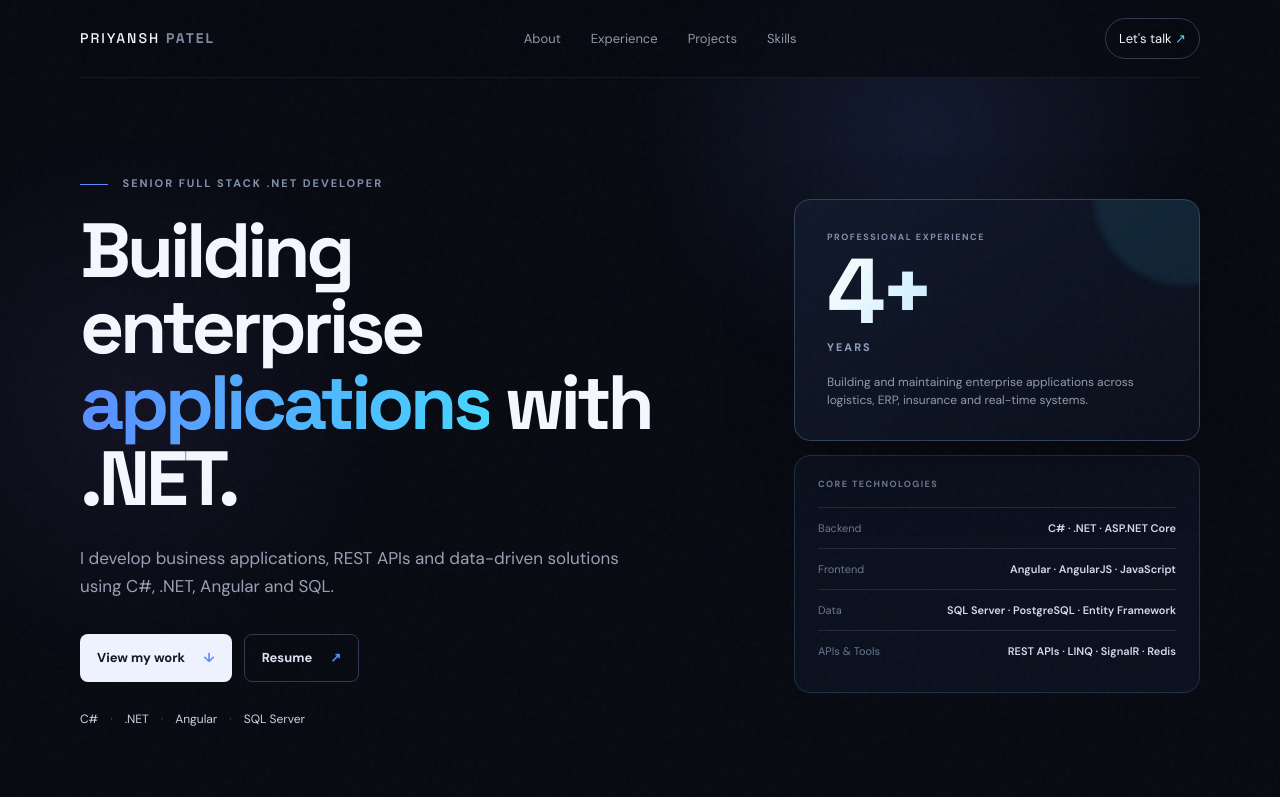
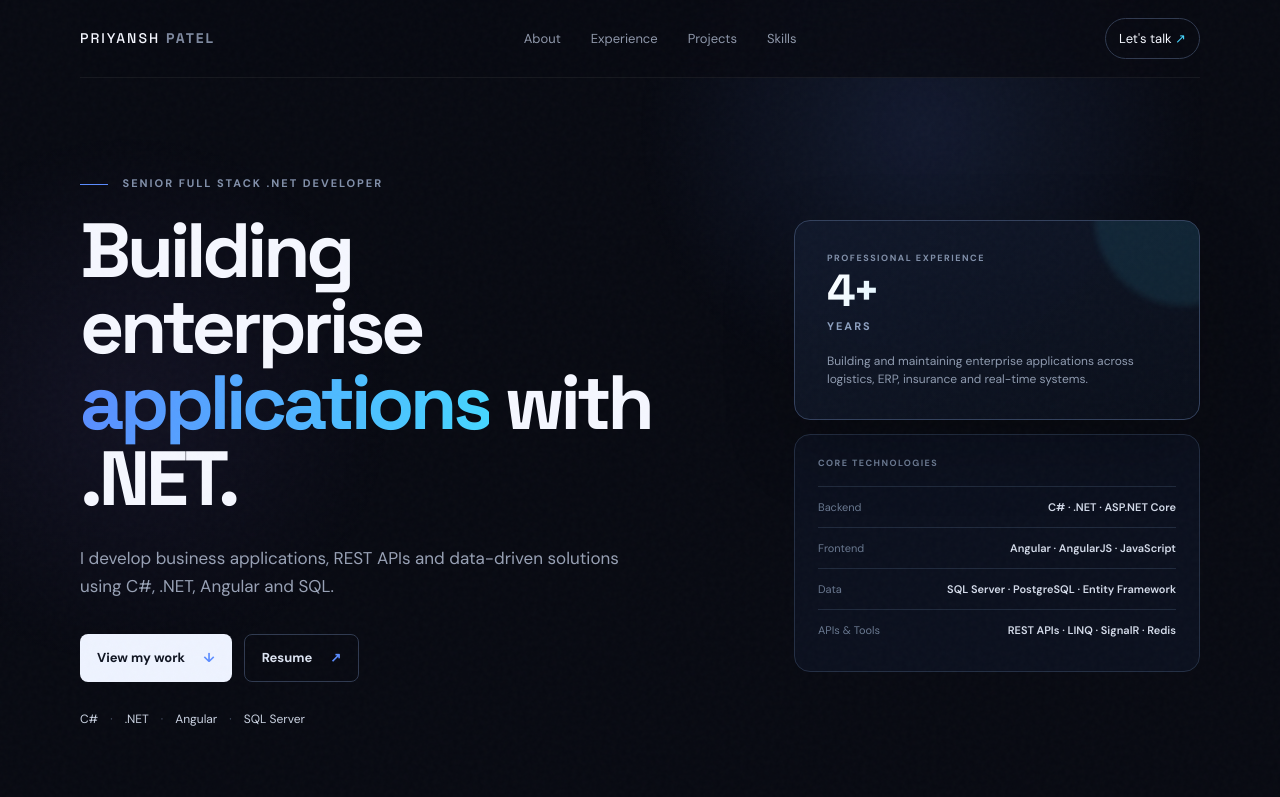
Before and after one commit to priyanshkp30/portfolio, a plain HTML site: page index.html in a window 1280 px wide. Shown: the top 797 px of the page. Drawn offline with Linux system fonts and the light colour scheme.

Commit message:
Add files via upload

```diff
--- a/style.css
+++ b/style.css
@@ -37,7 +37,7 @@ a{color:inherit;text-decoration:none}
 .experience-highlight{position:relative;overflow:hidden;padding:30px 32px;border:1px solid #33415d;border-radius:16px;background:linear-gradient(145deg,rgba(17,25,43,.96),rgba(10,15,27,.96));box-shadow:0 25px 70px rgba(0,0,0,.24)}
 .experience-highlight:after{content:"";position:absolute;width:180px;height:180px;right:-75px;top:-95px;border-radius:50%;background:rgba(70,215,255,.09);filter:blur(3px)}
 .experience-highlight span{display:block;font-size:9px;letter-spacing:.17em;color:#8190aa;font-weight:700;margin-bottom:5px}
-.experience-highlight strong{display:block;font-family:"Space Grotesk";font-size:92px;line-height:.9;letter-spacing:-.07em;background:linear-gradient(120deg,#fff,#70cfff);background-clip:text;-webkit-background-clip:text;color:transparent}
+.experience-highlight strong{display:block;font-family:"Space Grotesk";font-size:45px;line-height:.9;letter-spacing:-.07em;background:linear-gradient(120deg,#fff,#70cfff);background-clip:text;-webkit-background-clip:text;color:transparent}
 .experience-highlight b{display:block;font-size:11px;letter-spacing:.18em;color:#8da0c0;margin-top:5px}
 .experience-highlight p{max-width:340px;color:#8f9bb0;font-size:12px;line-height:1.55;margin:17px 0 0}
 .tech-panel{border:1px solid #242f44;border-radius:16px;background:rgba(13,18,32,.92);padding:21px 23px}
```
